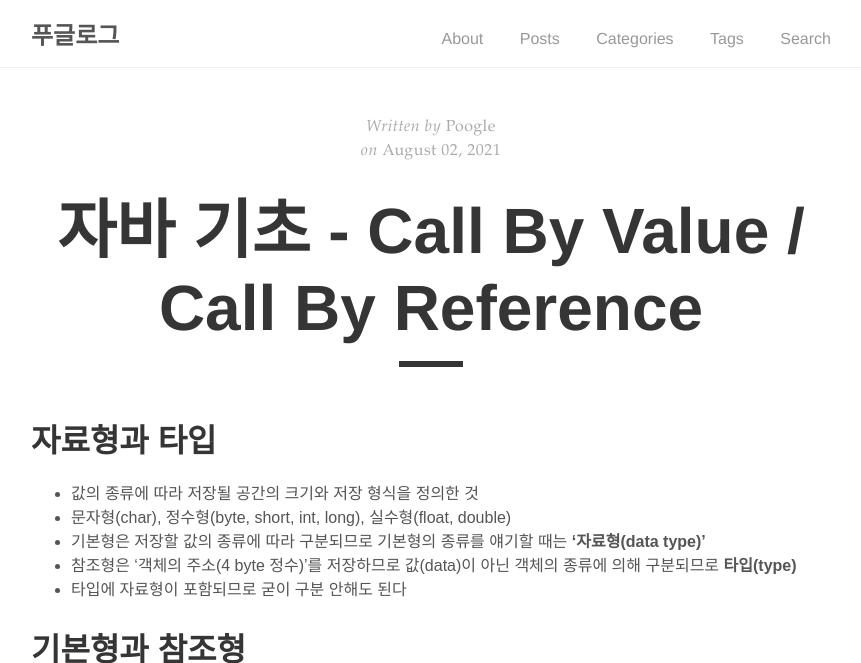
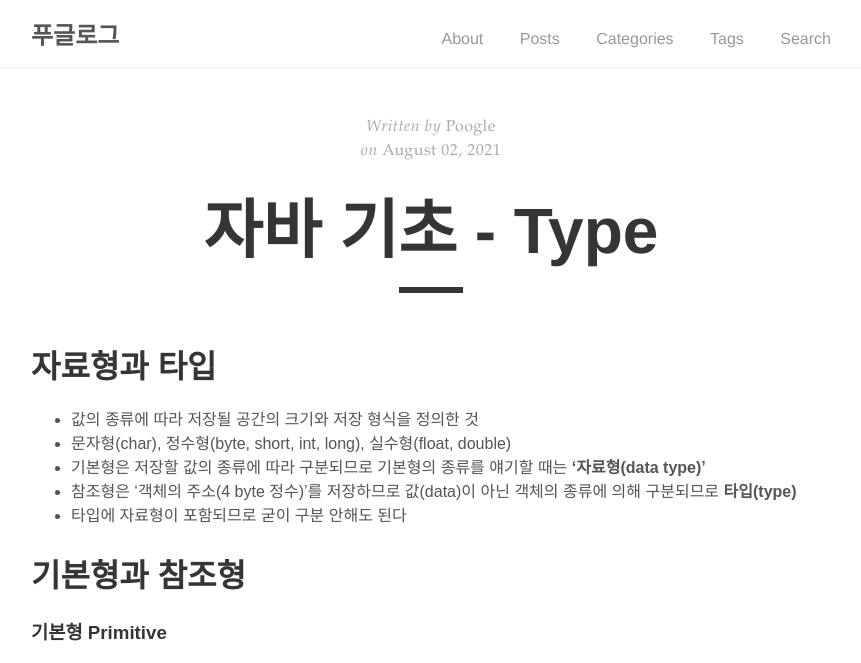
Before and after one commit to suhyunsim/suhyunsim.github.io, a Jekyll site: the page built from _posts/2021-08-02-자바기초-타입.md, in a window 1280 px wide and 900 px high, cut to the strip 0-663 px from the top of the window. Shown: the whole strip, without its empty margins (209-1070 px from the left). Built offline with Jekyll 4.4.1, drawn with Linux system fonts in a browser that asks for light colours; comment, search, counter and statistics services are not loaded.

Commit message:
docs: 포스트 제목 수정

```diff
--- a/_posts/2021-08-02-자바기초-타입.md
+++ b/_posts/2021-08-02-자바기초-타입.md
@@ -1,6 +1,6 @@
 ---
 layout: post
-title: "자바 기초 - Call By Value / Call By Reference"
+title: "자바 기초 - Type"
 author: "Poogle"
 categories: [BackeEnd]
 sitemap:
```
